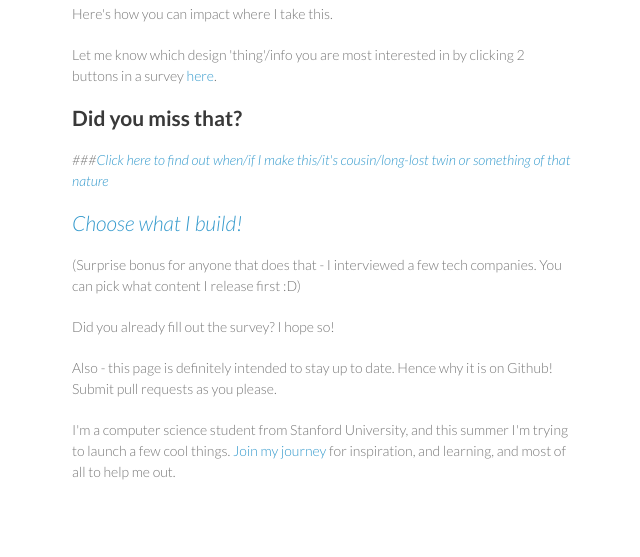
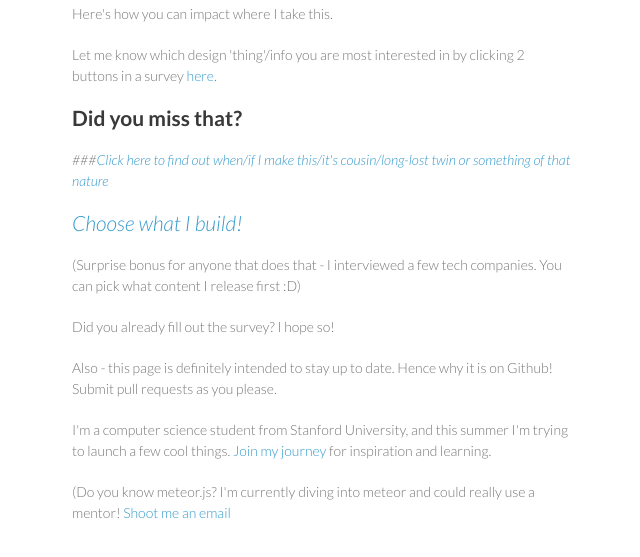
Before and after one commit to cjbarber/learn-design, a plain HTML site: page index.html in a window 1280 px wide. Shown: the part 3955-4512 px from the top of the page, without its empty margins (498-1138 px from the left). Drawn offline with Linux system fonts and the light colour scheme.

```diff
--- a/index.html
+++ b/index.html
@@ -216,7 +216,9 @@ Things like:</p>
 
 <p>Also - this page is definitely intended to stay up to date. Hence why it is on Github! Submit pull requests as you please.</p>
 
-<p>I'm a computer science student from Stanford University, and this summer I'm trying to launch a few cool things. <a href="http://relentlesslyresourceful.quora.com/A-Stanford-Startup-Summer-90-Days-to-D-Day">Join my journey</a> for inspiration, and learning, and most of all to help me out.</p>
+<p>I'm a computer science student from Stanford University, and this summer I'm trying to launch a few cool things. <a href="http://relentlesslyresourceful.quora.com/A-Stanford-Startup-Summer-90-Days-to-D-Day">Join my journey</a> for inspiration and learning.</p>
+
+<p>(Do you know meteor.js? I'm currently diving into meteor and could really use a mentor! <a href="mailto:cjbarber@stanford.edu">Shoot me an email</a></p>
       </section>
       <footer>
         <p>This project is maintained by <a href="https://github.com/cjbarber">cjbarber</a></p>
```
Also changed, not shown: params.json (+1 -1 lines).
